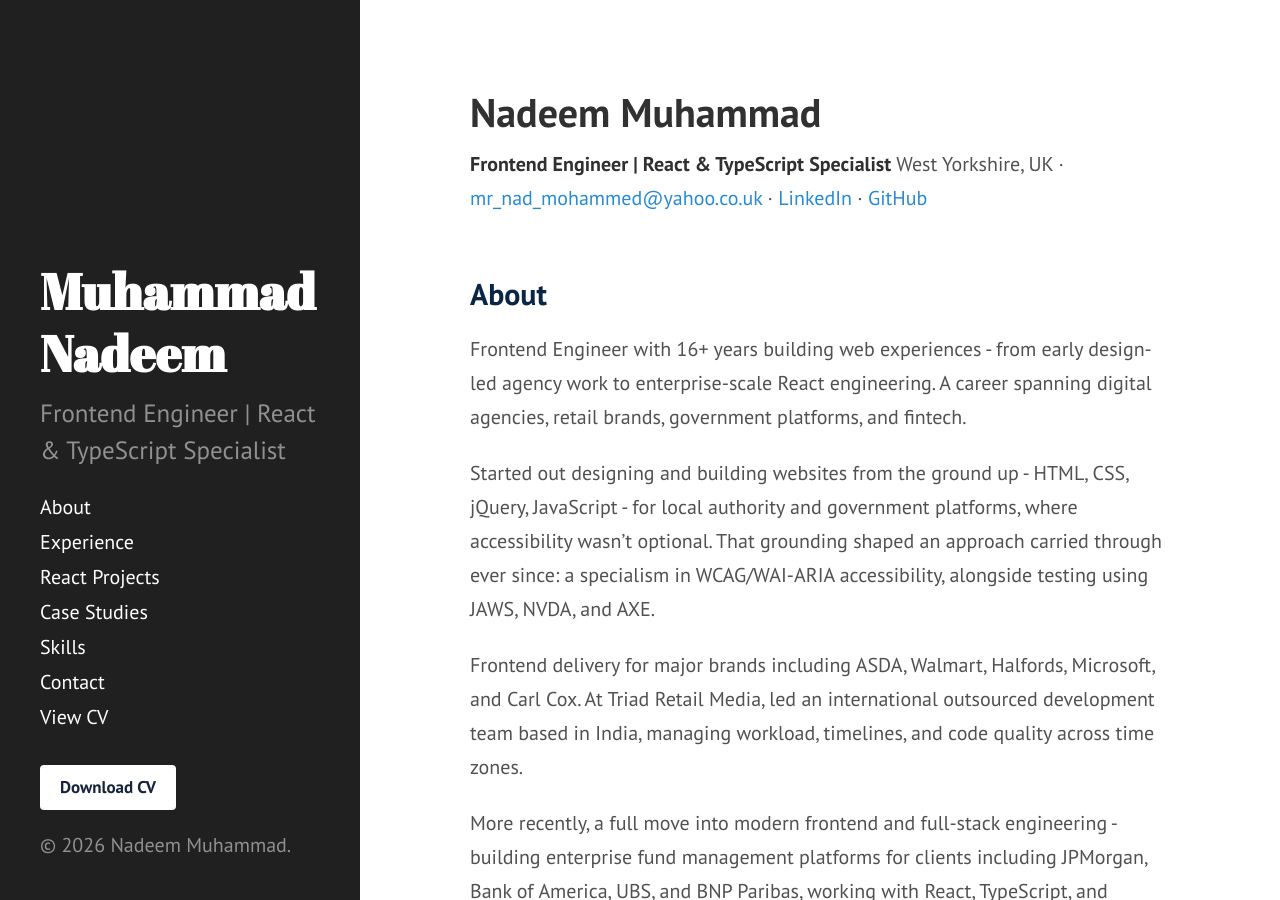
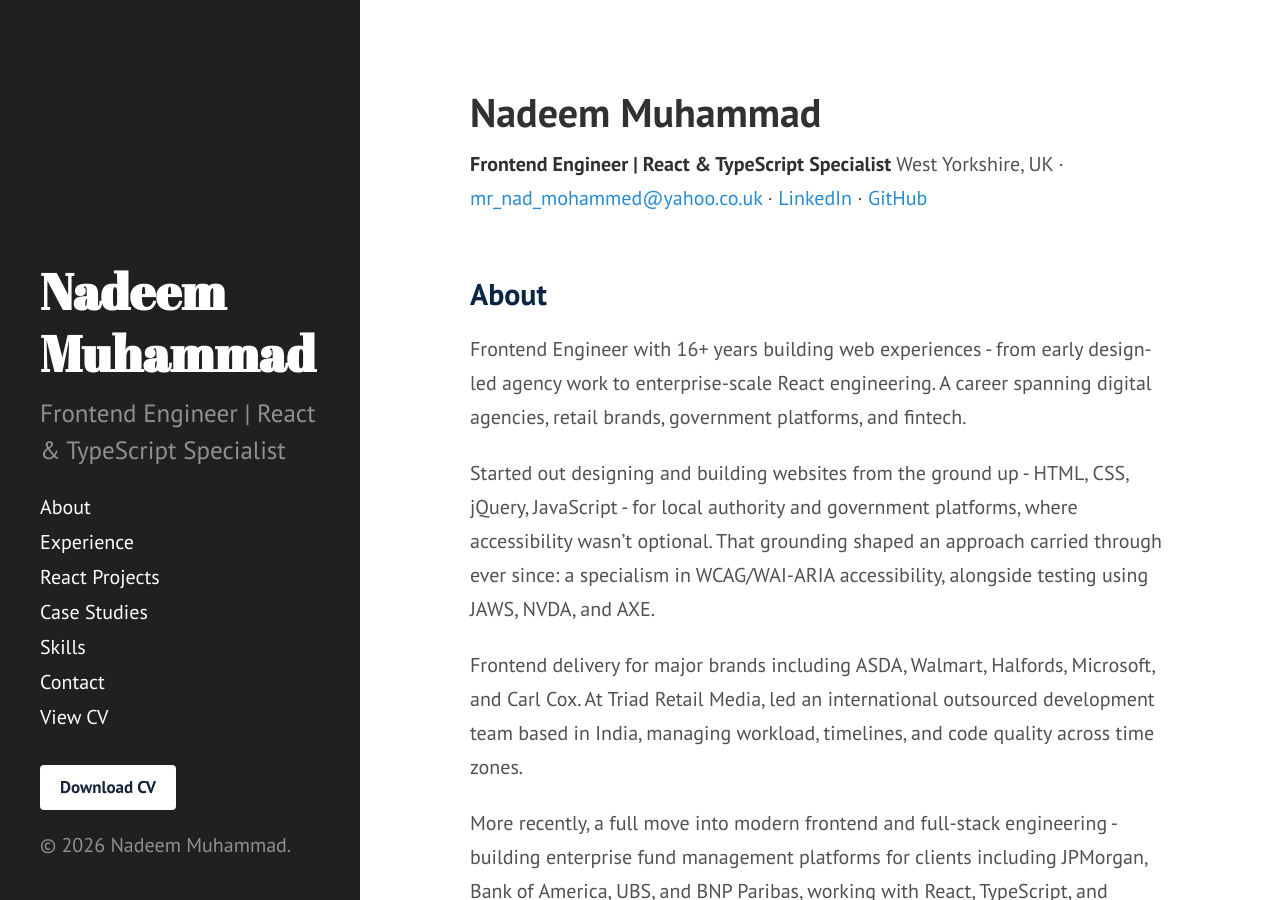
Before and after one commit to nadeem-muhammad/nadeem-muhammad.github.io, a Jekyll site: the page built from index.md, in a window 1280 px wide and 900 px high. Built offline with Jekyll 4.4.1, drawn with Linux system fonts in a browser that asks for light colours.

```diff
--- a/_includes/sidebar.html
+++ b/_includes/sidebar.html
@@ -1,7 +1,7 @@
 <div class="sidebar">
   <div class="container sidebar-sticky">
     <div class="sidebar-about">
-      <h1><a href="{{ '/' | relative_url }}">Muhammad Nadeem</a></h1>
+      <h1><a href="{{ '/' | relative_url }}">Nadeem Muhammad</a></h1>
       <p class="lead">{{ site.description }}</p>
     </div>
 
```
